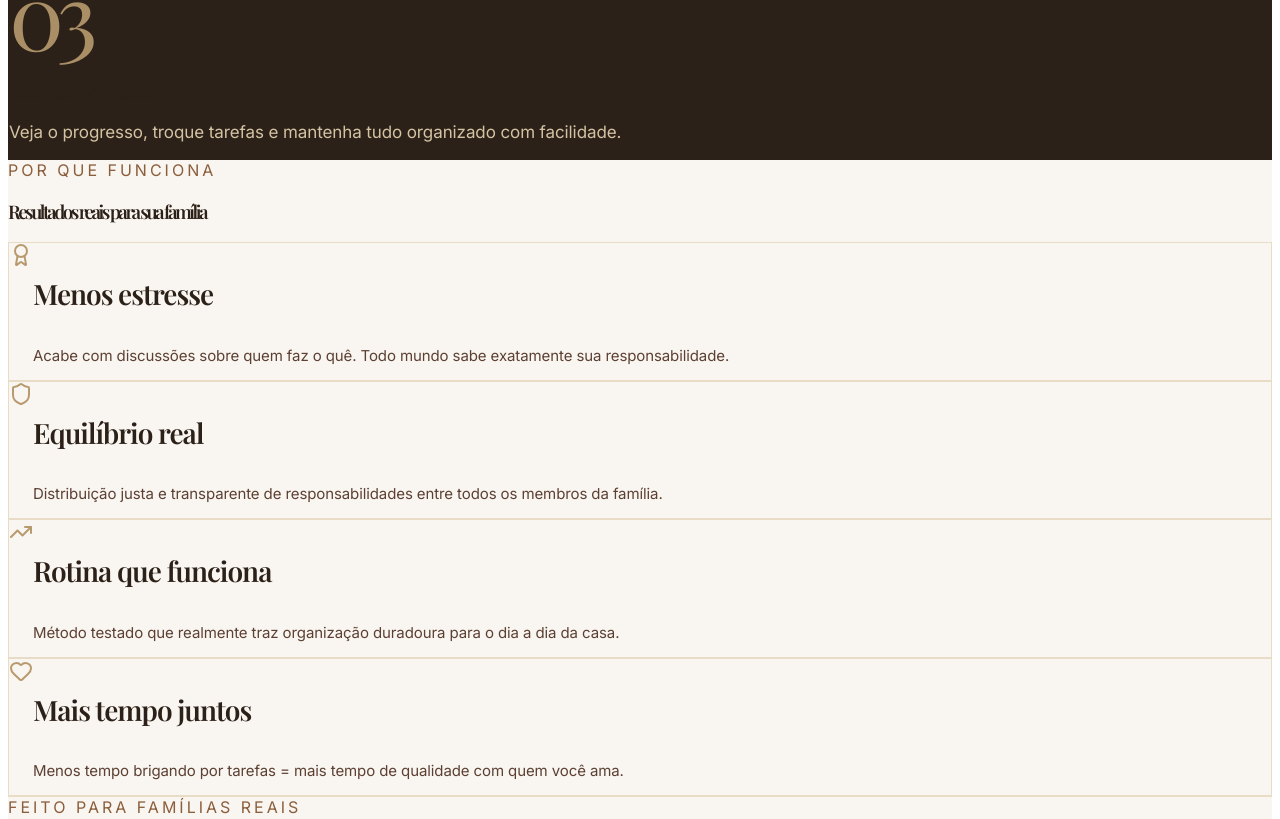
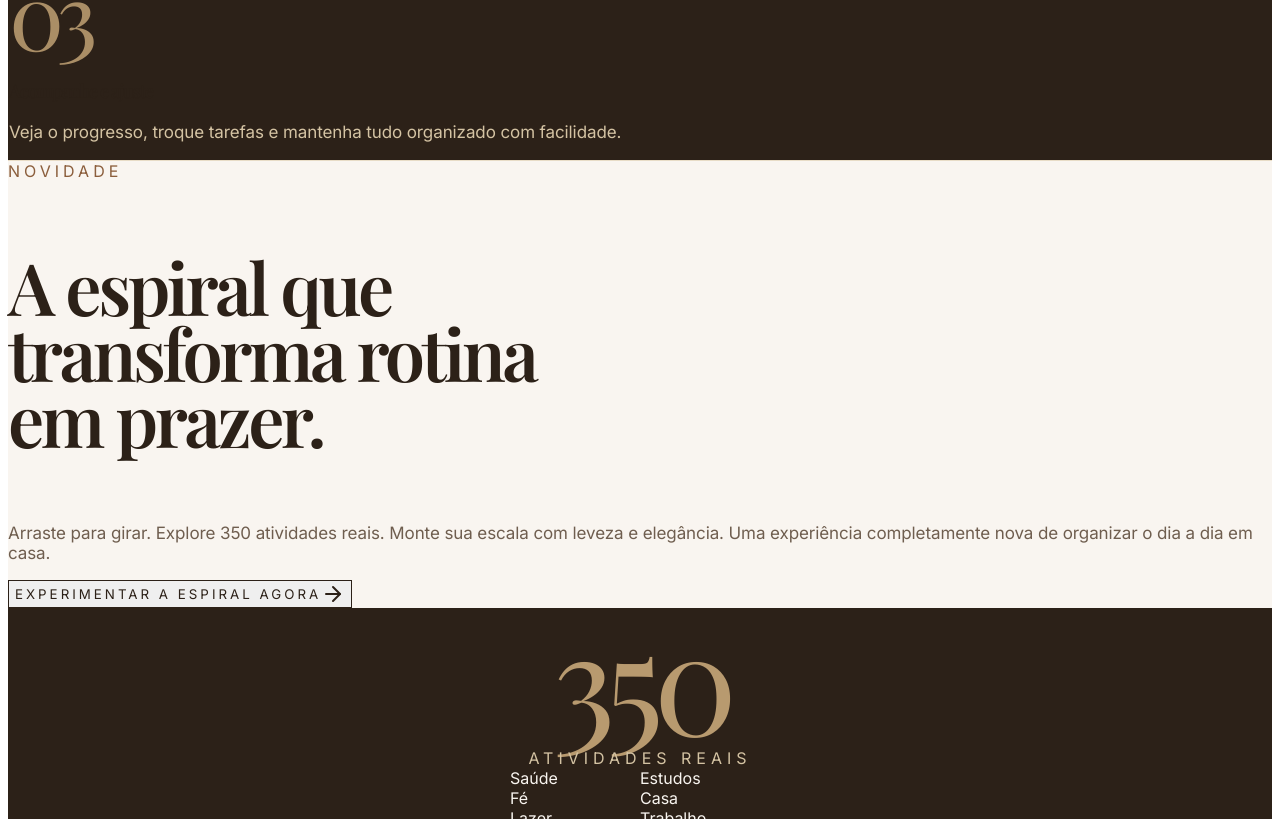
Before and after one commit to italo0machado/rotina-em-casa, a React (Vite) app in the folder frontend/: page / in a window 1280 px wide. Shown: the part 1981-2800 px from the top of the page. Built offline with nearby package versions, Linux system fonts and the light colour scheme.

Commit message:
feat(landing): adicionar link ESPIRAL no menu + seção destaque com 350 atividades

```diff
--- a/frontend/src/pages/Landing.tsx
+++ b/frontend/src/pages/Landing.tsx
@@ -123,6 +123,12 @@ const Landing = () => {
               BENEFÍCIOS
             </button>
             <button
+              onClick={() => window.location.href = '/escala-spiral'}
+              className="text-[#6f5e4f] hover:text-[#2c2118] transition px-5 py-2 tracking-[1px]"
+            >
+              ESPIRAL
+            </button>
+            <button
               onClick={() => window.location.href = '/login'}
               className="px-6 py-3 border border-[#e8dcc6] rounded-2xl text-xs tracking-[2px] hover:bg-white transition"
             >
@@ -244,6 +250,46 @@ const Landing = () => {
       </section>
 
       {/* Benefícios */}
+
+      {/* Espiral Interativa - Destaque Principal */}
+      <section className="max-w-7xl mx-auto px-8 py-20 border-t border-[#e8dcc6]">
+        <div className="grid md:grid-cols-12 gap-x-12 gap-y-10 items-center">
+          <div className="md:col-span-7">
+            <div className="inline-block px-4 py-1 bg-[#f9f5f0] text-[#8b5e3c] text-xs tracking-[4px] rounded-2xl mb-6">NOVIDADE</div>
+
+            <h3 className="font-serif text-[72px] tracking-[-3.5px] leading-[0.92] mb-8">
+              A espiral que<br />transforma rotina<br />em prazer.
+            </h3>
+
+            <p className="text-[#6f5e4f] text-[17px] max-w-lg leading-relaxed tracking-[-0.1px] mb-10">
+              Arraste para girar. Explore 350 atividades reais. Monte sua escala com leveza e elegância. Uma experiência completamente nova de organizar o dia a dia em casa.
+            </p>
+
+            <button
+              onClick={() => window.location.href = '/escala-spiral'}
+              className="group inline-flex items-center gap-4 border border-[#2c2118] text-[#2c2118] px-10 py-4 rounded-2xl text-sm tracking-[3px] hover:bg-[#2c2118] hover:text-white transition-all duration-300"
+            >
+              EXPERIMENTAR A ESPIRAL AGORA
+              <ArrowRight className="w-4 h-4 group-hover:translate-x-0.5 transition" />
+            </button>
+          </div>
+
+          <div className="md:col-span-5">
+            <div className="bg-[#2c2118] text-[#f9f5f0] rounded-3xl p-12 text-center">
+              <div className="font-serif text-[140px] leading-none tracking-[-10px] text-[#b89a6f] mb-2">350</div>
+              <div className="text-xs tracking-[5px] mb-8 text-[#d4c3a3]">ATIVIDADES REAIS</div>
+
+              <div className="grid grid-cols-2 gap-x-6 gap-y-3 text-sm text-left max-w-[260px] mx-auto">
+                <div>Saúde</div><div>Estudos</div>
+                <div>Fé</div><div>Casa</div>
+                <div>Lazer</div><div>Trabalho</div>
+                <div>Amigos</div><div>Família</div>
+              </div>
+            </div>
+          </div>
+        </div>
+      </section>
+
       <section id="beneficios" className="max-w-7xl mx-auto px-8 py-20">
         <div className="flex items-end justify-between mb-12">
           <div>
```
